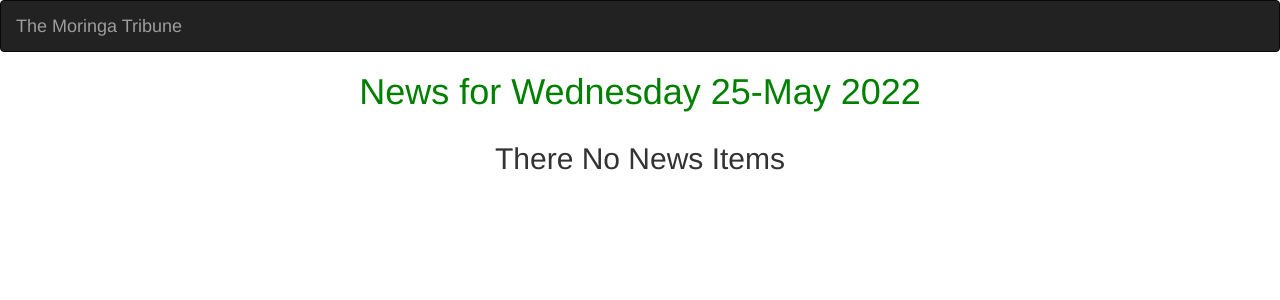
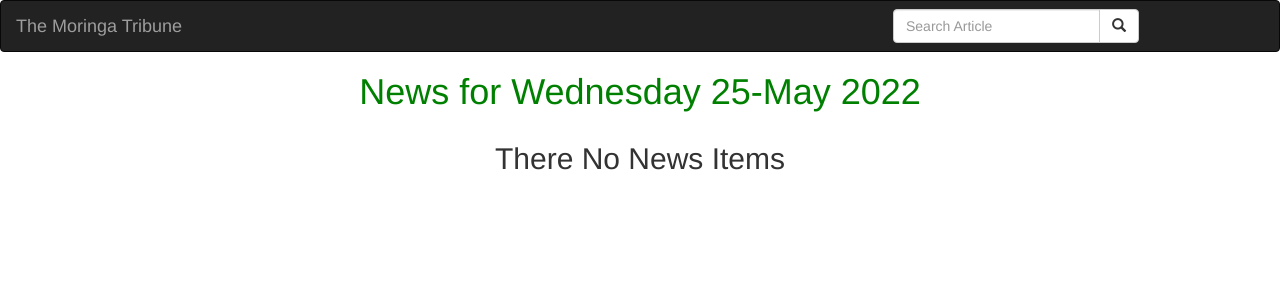
Before and after one commit to Teresiah-cpu/Tribune-app, a Django app: page / in a window 1280 px wide. Shown: the top 300 px of the page. Run offline with Django 3.2, Linux system fonts and the light colour scheme; data that the repository does not hold is empty; some libraries are stand-ins or nearby versions.

Commit message:
ft:complete the basics functionalities

```diff
--- a/news/models.py
+++ b/news/models.py
@@ -29,7 +29,7 @@ class Article(models.Model):
     editor = models.ForeignKey(Editor,on_delete=models.CASCADE)
     tags = models.ManyToManyField(tags)
     pub_date = models.DateTimeField(auto_now_add=True)
-
+    article_image = models.ImageField(upload_to = 'articles/')
 
     @classmethod
     def todays_news(cls):
@@ -41,3 +41,7 @@ class Article(models.Model):
     def days_news(cls,date):
         news = cls.objects.filter(pub_date__date = date)
         return news
+    @classmethod
+    def search_by_title(cls,search_term):
+        news = cls.objects.filter(title__icontains=search_term)
+        return news
--- a/news/templates/all-news/past-news.html
+++ b/news/templates/all-news/past-news.html
@@ -25,5 +25,4 @@
 
     <!-- </div> -->
 
-
     {% endblock %}
--- a/news/templates/all-news/today-news.html
+++ b/news/templates/all-news/today-news.html
@@ -7,13 +7,20 @@
     <!-- Looping through news   -->
     {% for news_item in news %}
 
-    <div class="row">
-        <!-- displaying News articles -->
-        <div class="col-xs-6 col-sm-6 col-md-6 col-lg-6">
-            <h2 class="text-center"> {{ news_item.title }} </h2>
+        <div class="row">
+            <!-- displaying News articles -->
+            <div class="col-xs-6 col-sm-6 col-md-6 col-lg-6">
+                <h2 class="text-center"> {{ news_item.title }} </h2>
+            </div>
+
+            <!--Display news Article images  -->
+            <div class="col-xs-6 col-sm-6 col-md-6 col-lg-6">
+                <img src="{{news_item.article_image.url}}" class="img-responsive" alt="Image">
+            </div>
+
         </div>
 
-    </div>
+
 
     {% empty %}
     <div class="row">
--- a/news/templates/navbar.html
+++ b/news/templates/navbar.html
@@ -1,20 +1,24 @@
-<!DOCTYPE html>
-<html lang="en">
+<nav class="navbar navbar-inverse">
+    <div class="container-fluid">
+        <div class="navbar-header">
+            <a class="navbar-brand" href="{% url 'newsToday' %}">The Moringa Tribune</a>
+        </div>
 
-<head>
+        <!-- Adding a search form  -->
+        <div class="col-sm-4 col-md-4 navbar-right">
 
-    <meta charset="utf-8">
-    <meta name="viewport" content="width=device-width, initial-scale=1">
-</head>
+            <form class="navbar-form" role="search" action="{% url 'search_results' %}">
 
-<body>
-    <nav class="navbar navbar-inverse">
-        <div class="container-fluid">
-            <div class="navbar-header">
-                <a class="navbar-brand" href="{% url 'newsToday' %}">The Moringa Tribune</a>
-            </div>
+                <div class="input-group">
+                    <input type="text" class="form-control" placeholder="Search Article" name="article">
+                    <div class="input-group-btn">
+                        <button class="btn btn-default" type="submit"><i
+                                class="glyphicon glyphicon-search"></i></button>
+                    </div>
+                </div>
+
+            </form>
         </div>
-    </nav>
-</body>
-
-</html>
+        <!-- search form end -->
+    </div>
+</nav>
--- a/news/urls.py
+++ b/news/urls.py
@@ -1,3 +1,5 @@
+from django.conf import settings
+from django.conf.urls.static import static
 from django.urls import re_path as url
 from . import views
 
@@ -5,6 +7,13 @@ urlpatterns=[
     # url('^$',views.welcome,name = 'welcome'),
     # url('^today/$',views.news_of_day,name='newsToday'),
     url(r'^$',views.news_of_day,name='newsToday'),
+    url(r'^archives/(\d{4}-\d{2}-\d{2})/$',views.past_days_news,name = 'pastNews'),
+    url(r'^search/', views.search_results, name='search_results'),
+    url(r'^article/(\d+)',views.article,name ='article')
 
-    url(r'^archives/(\d{4}-\d{2}-\d{2})/$',views.past_days_news,name = 'pastNews')
 ]
+
+
+
+if settings.DEBUG:
+    urlpatterns+= static(settings.MEDIA_URL, document_root = settings.MEDIA_ROOT)
--- a/news/views.py
+++ b/news/views.py
@@ -60,3 +60,24 @@ def past_days_news(request, past_date):
         return redirect(news_of_day)
 
     return render(request, 'all-news/past-news.html', {"date": date})
+
+
+def search_results(request):
+
+    if 'article' in request.GET and request.GET["article"]:
+        search_term = request.GET.get("article")
+        searched_articles = Article.search_by_title(search_term)
+        message = f"{search_term}"
+
+        return render(request, 'all-news/search.html',{"message":message,"articles": searched_articles})
+
+    else:
+        message = "You haven't searched for any term"
+        return render(request, 'all-news/search.html',{"message":message})
+
+def article(request,article_id):
+    try:
+        article = Article.objects.get(id = article_id)
+    except DoesNotExist:
+        raise Http404()
+    return render(request,"all-news/article.html", {"article":article})
--- a/tribune/settings.py
+++ b/tribune/settings.py
@@ -64,6 +64,7 @@ TEMPLATES = [
                 'django.template.context_processors.request',
                 'django.contrib.auth.context_processors.auth',
                 'django.contrib.messages.context_processors.messages',
+                'django.template.context_processors.media',
             ],
         },
     },
@@ -126,3 +127,6 @@ STATIC_URL = '/static/'
 STATICFILES_DIRS = [
     os.path.join(BASE_DIR, "static"),
 ]
+
+MEDIA_URL = '/media/'
+MEDIA_ROOT = os.path.join(BASE_DIR, 'media')
```
Also changed, not shown: news/templates/all-news/article.html (added, +25 -0 lines), news/templates/all-news/search.html (added, +25 -0 lines), news/migrations/0003_article_article_image.py (added), 3 other files.
